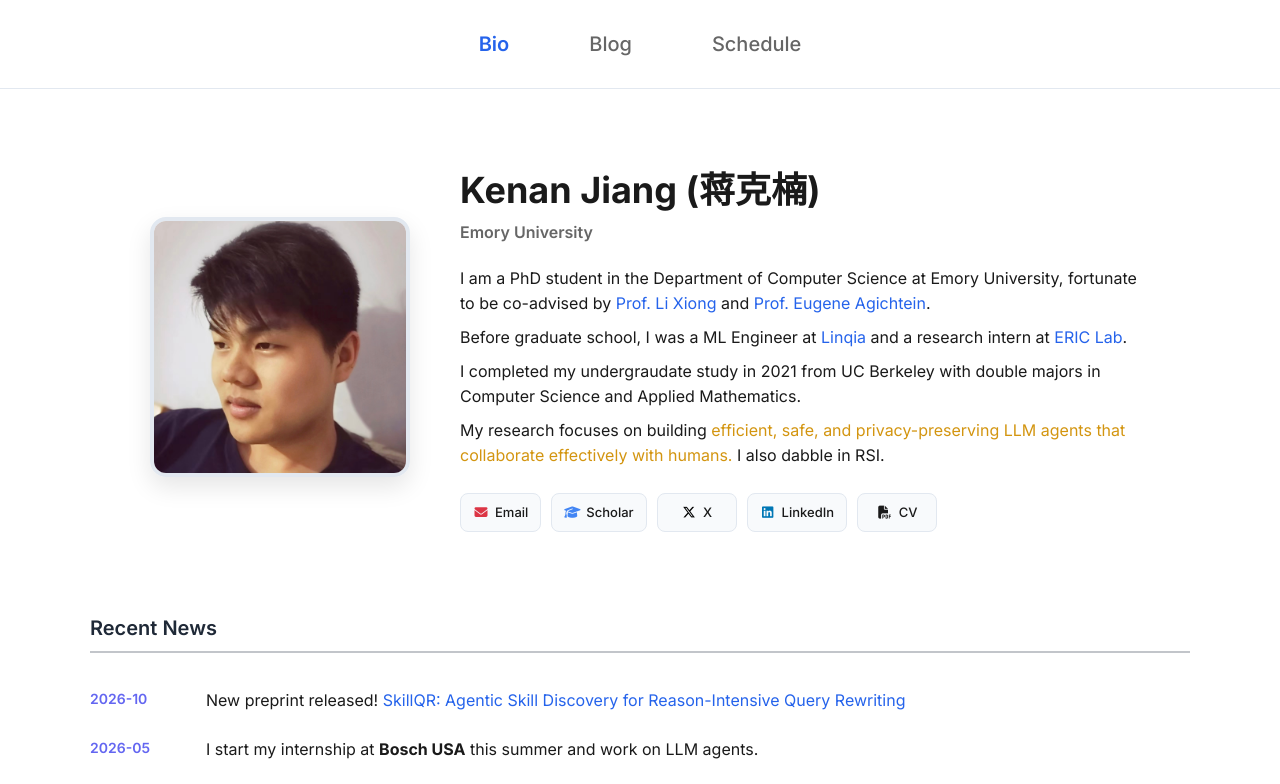
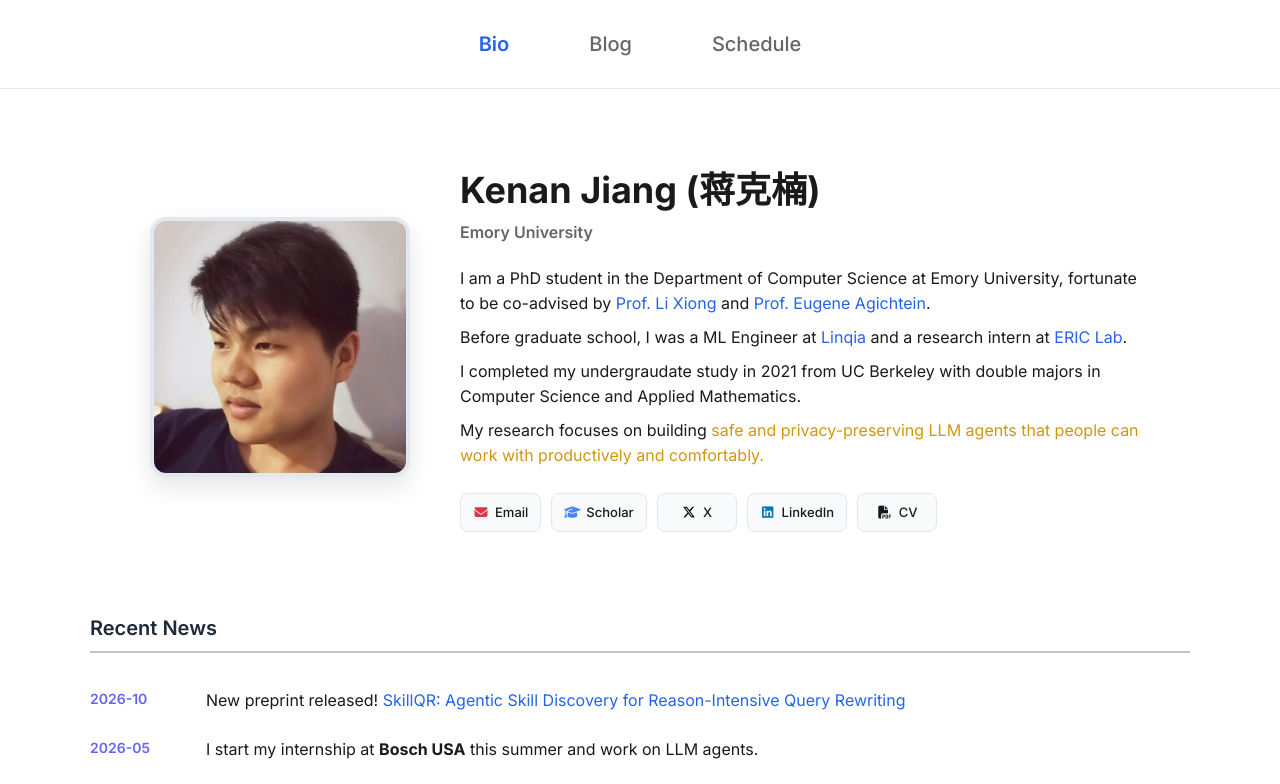
Before and after one commit to Kenan-jeff-Jiang/Kenan-jeff-Jiang.github.io, a plain HTML site: page index.html in a window 1280 px wide. Shown: the top 784 px of the page. Drawn offline with Linux system fonts and the light colour scheme; some icons are missing.

Commit message:
update cv

```diff
--- a/index.html
+++ b/index.html
@@ -51,7 +51,7 @@
                             <p>I am a PhD student in the Department of Computer Science at Emory University, fortunate to be co-advised by <a href="https://cs.emory.edu/~lxiong/" class="link" target="_blank" rel="noreferrer">Prof. Li Xiong</a> and <a href="https://www.cs.emory.edu/~eugene/#research" class="link" target="_blank" rel="noreferrer">Prof. Eugene Agichtein</a>.</p>
                             <p>Before graduate school, I was a ML Engineer at <a href="https://www.linqia.com/" class="link" target="_blank" rel="noreferrer">Linqia</a> and a research intern at <a href="http://eric-lab.soe.ucsc.edu/home" class="link" target="_blank" rel="noreferrer">ERIC Lab</a>.</p>
                             <p>I completed my undergraudate study in 2021 from UC Berkeley with double majors in Computer Science and Applied Mathematics.</p>
-                            <p>My research focuses on building <span style="color: #d39510;">efficient, safe, and privacy-preserving LLM agents that collaborate effectively with humans.</span> I also dabble in RSI.</p>
+                            <p>My research focuses on building <span style="color: #d39510;">safe and privacy-preserving LLM agents that people can work with productively and comfortably.</span></p>
                         </div>
 
                         <div class="hero-links">
```
Also changed, not shown: 1 other file.
